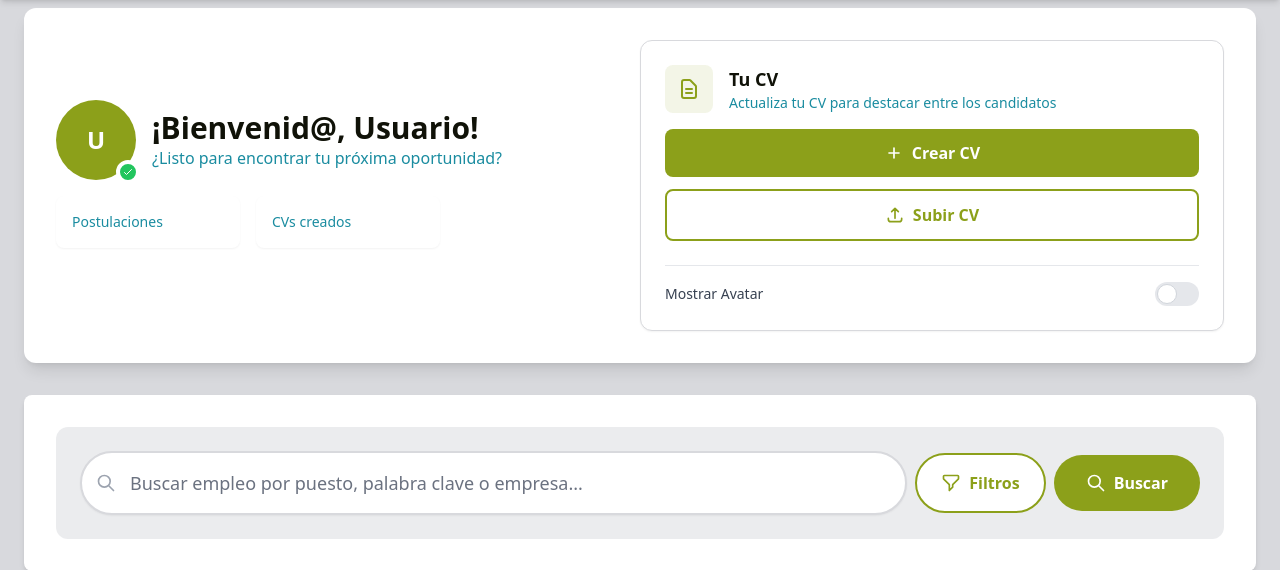
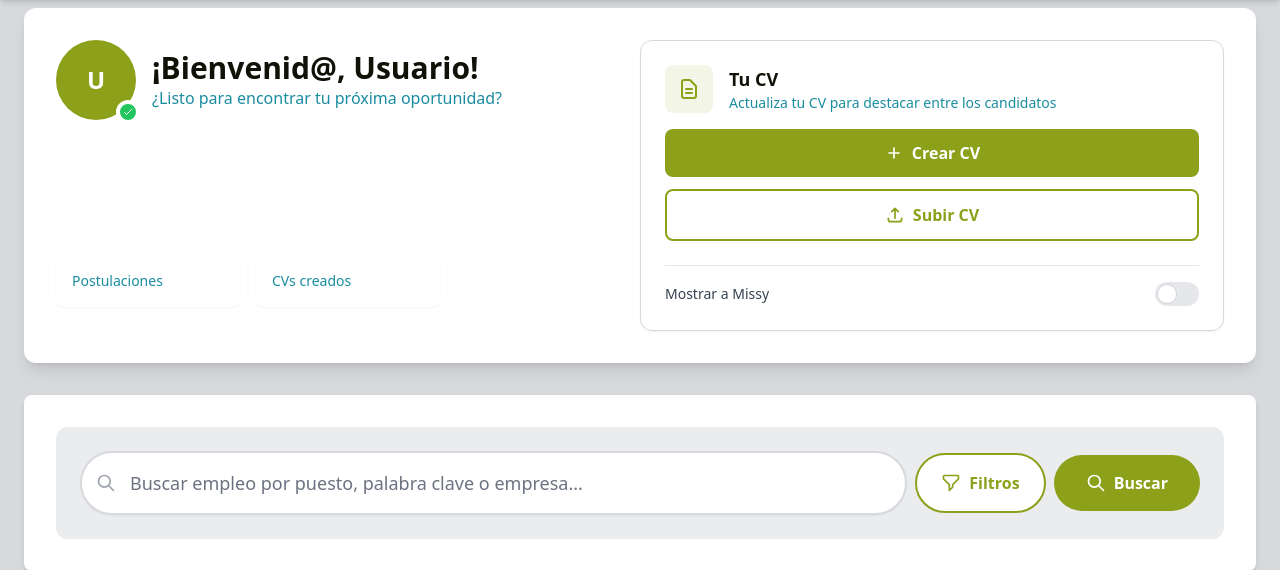
Before and after one commit to italomunozpomar/Jobflex, a Django app: template Jobflex/JFlex/templates/user/user_index.html in a window 1280 px wide. Shown: the part 72-642 px from the top of the page. Run offline with Django 5.2, Linux system fonts and the light colour scheme; the template is opened without the code that fills it: values that come from a table or form of the project are taken from there, others are empty; style sheets or scripts are compiled from the project's sources; some libraries are stand-ins or nearby versions.

Commit message:
more changes

```diff
--- a/Jobflex/JFlex/templates/user/user_index.html
+++ b/Jobflex/JFlex/templates/user/user_index.html
@@ -339,9 +339,10 @@
         {% else %}
         <!-- Sección 1: Bienvenida y CV -->
         <section class="bg-white p-8 rounded-xl shadow-lg">
-            <div class="flex flex-col md:flex-row items-center justify-between">
+            <div class="flex flex-col md:flex-row items-stretch justify-between">
                 <!-- Información de bienvenida -->
-                <div class="md:w-1/2 text-center md:text-left mb-8 md:mb-0">
+                <div class="md:w-1/2 text-center md:text-left mb-8 md:mb-0 flex flex-col justify-between">
+                    <div>
                         <div class="flex items-center justify-center md:justify-start mb-4">
                             <div class="relative">
                                 <div class="w-20 h-20 bg-primary rounded-full flex items-center justify-center text-white text-2xl font-bold">
@@ -356,6 +357,7 @@
                             <div class="ml-4 text-left">
                                 <h2 class="text-3xl font-bold text-dark">¡Bienvenid@, {{ user.first_name|default:'Usuario' }}!</h2>
                                 <p class="text-secondary">¿Listo para encontrar tu próxima oportunidad?</p>
+                            </div>
                         </div>
                     </div>
                     <div class="grid grid-cols-2 gap-4 mb-6 max-w-sm mx-auto md:mx-0">
@@ -403,7 +405,7 @@
                     <div class="mt-6 border-t pt-4">
                         <div class="flex items-center justify-between">
                             <span class="text-sm font-medium text-gray-700">
-                                {% if request.session.show_missy %}Ocultar Avatar{% else %}Mostrar Avatar{% endif %}
+                                {% if request.session.show_missy %}Ocultar a Missy{% else %}Mostrar a Missy{% endif %}
                             </span>
                             <a href="{% url 'toggle_missy_view' %}" class="relative inline-flex items-center cursor-pointer">
                                 <input type="checkbox" id="missy-toggle" class="sr-only peer" {% if request.session.show_missy %}checked{% endif %} onclick="event.preventDefault(); window.location.href='{% url 'toggle_missy_view' %}'">
```
Lines whose indentation alone changed are shown as unchanged.
